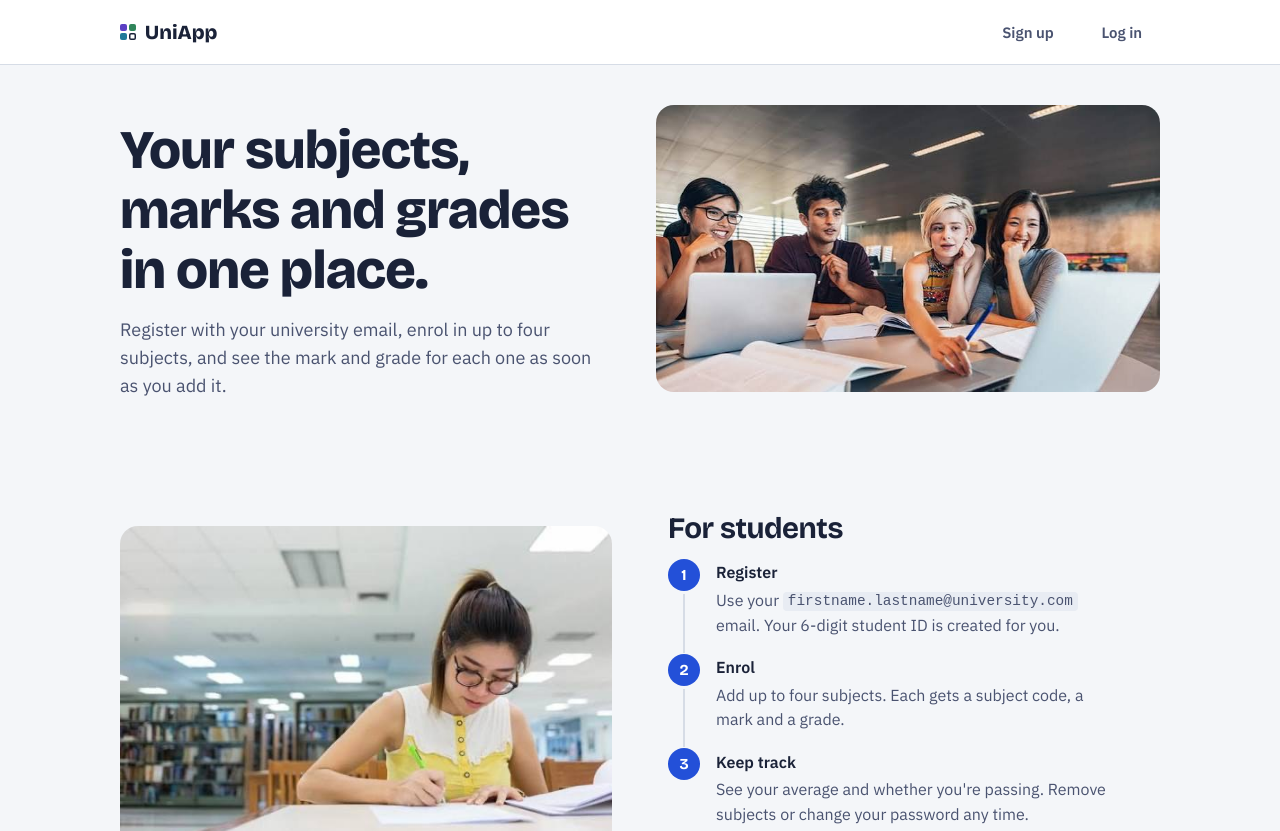
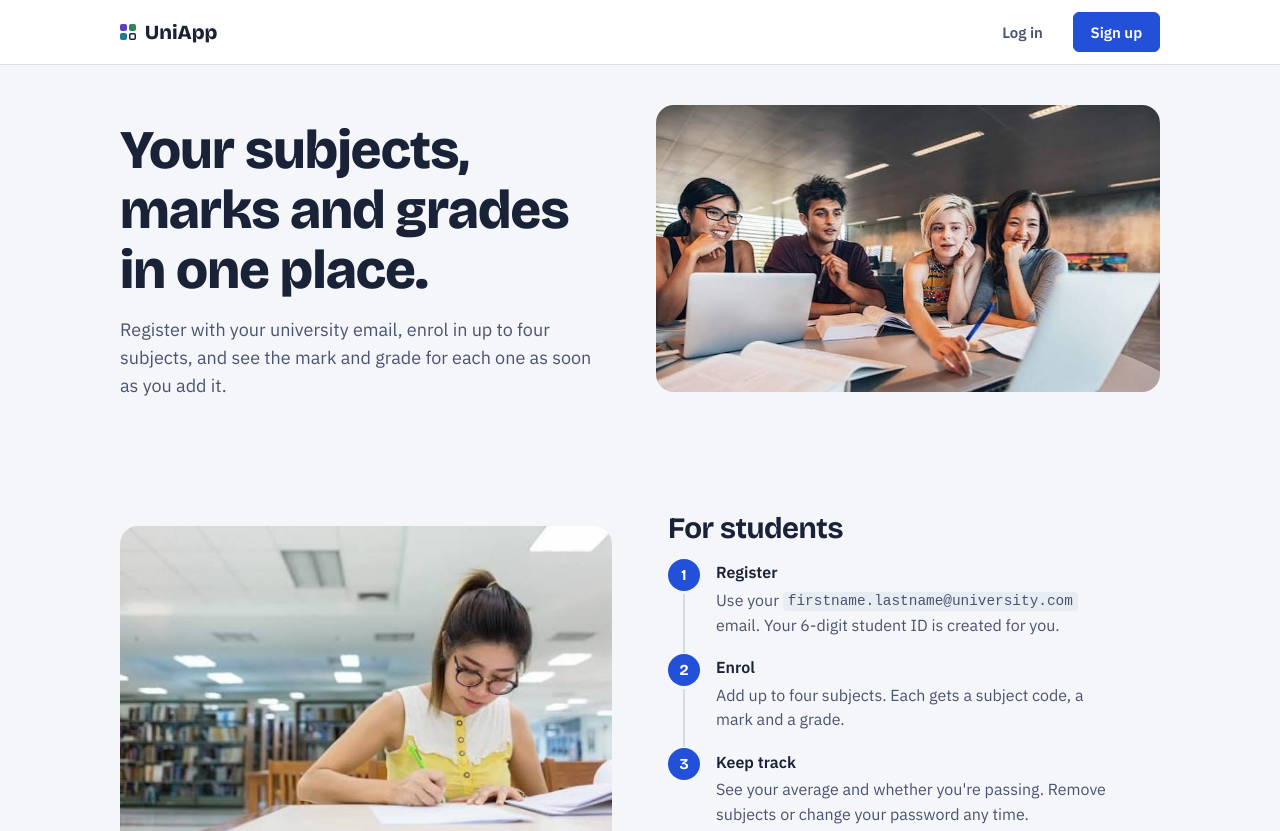
Before and after one commit to Pathetic384/UniApp, a React (Vite) app in the folder frontend/: page / in a window 1280 px wide. Shown: the top 831 px of the page. Built offline with nearby package versions, Linux system fonts and the light colour scheme; no server answers.

Commit message:
refactor: change sign up button style to primary and reorder auth navigation links in Layout component

```diff
--- a/frontend/src/components/Layout.jsx
+++ b/frontend/src/components/Layout.jsx
@@ -33,8 +33,8 @@ export default function Layout() {
               </>
             ) : (
               <>
-                <NavLink to="/register" className="btn btn-quiet">Sign up</NavLink>
                 <NavLink to="/login" className="btn btn-quiet">Log in</NavLink>
+                <NavLink to="/register" className="btn btn-primary">Sign up</NavLink>
               </>
             )}
           </div>
```
